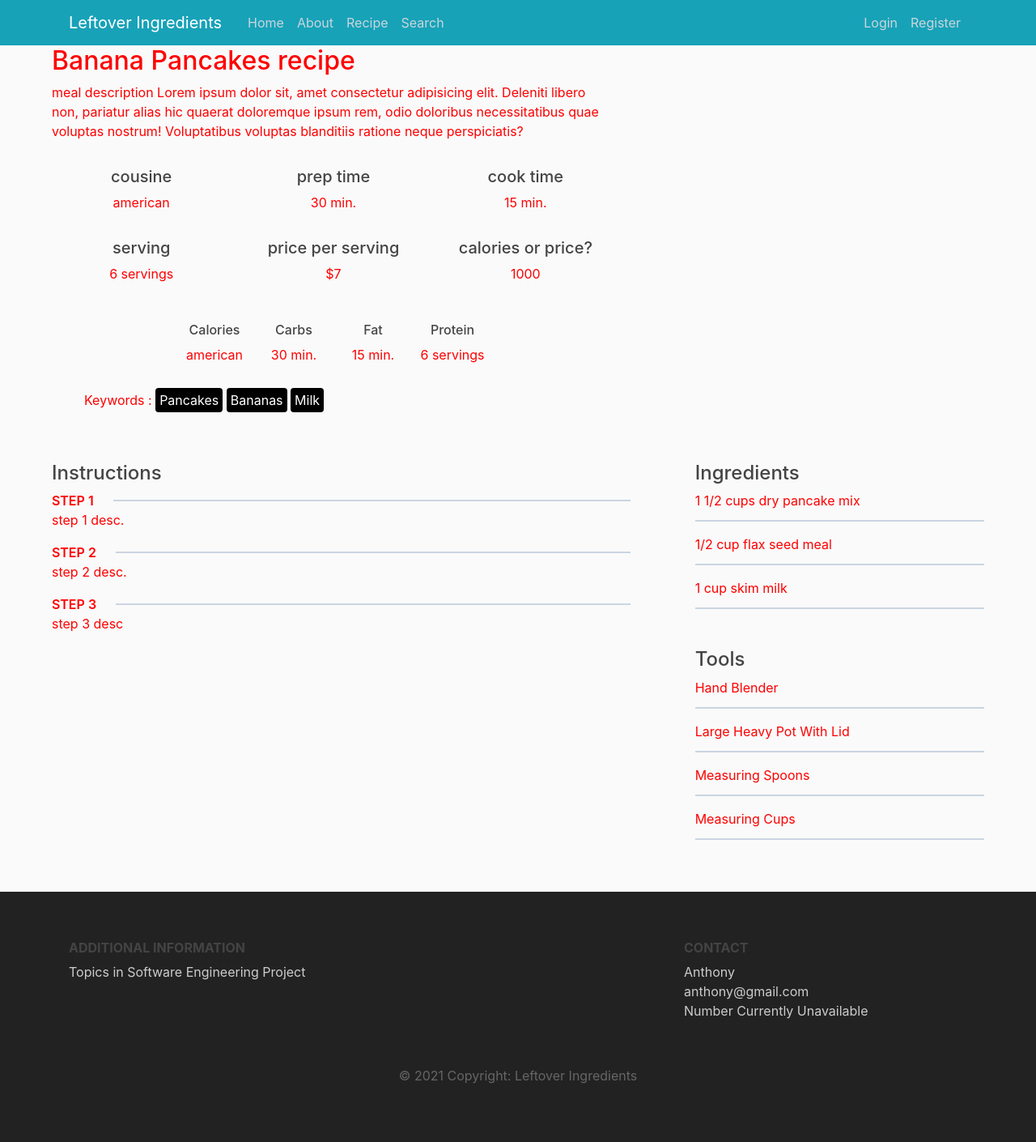
After one commit to CSC-456000-Team/Leftover-Ingredients-, a Django app: page /singleRecipe/ in a window 1280 px wide. The commit adds this page. Shown: the whole page at 81% size. Run offline with Django 3.2, Linux system fonts and the light colour scheme; some libraries are stand-ins or nearby versions.

Commit message:
added single recipe page

```diff
--- a/main/static/main/main.css
+++ b/main/static/main/main.css
@@ -12,6 +12,7 @@ h5,
 h6 {
 	color: #444444;
 }
+
 
 ul {
 	margin: 0;
@@ -404,6 +405,131 @@ a.article-title:hover {
 	color: #1da3c5;
 }
 
+.test h2 {
+	color: red;
+}
+
+/***************
+Recipe Page CSS
+***************/
+
+.recipe-page {
+    width: 90vw;
+    color:red;
+    margin: 0 auto;
+}
+
+.recipe-hero {
+    display: grid;
+    gap: 3rem;
+  }
+.recipe-hero-img {
+    height: 350px;
+    padding: 5px;
+    border-radius: 1rem;
+    margin-left: auto;
+    margin-right: auto;
+
+  }
+.recipe-icons {
+    display: grid;
+    grid-template-columns: repeat(3, 1fr);
+    gap: 1rem;
+    margin: 2rem 0;
+    text-align: center;
+  }
+
+.recipe-nutrition {
+  display: grid;
+  grid-template-columns: repeat(4, 1fr);
+  gap: 1rem;
+  margin-top: 2rem;
+  margin-left: 10rem;
+  margin-right: 10rem;
+
+  align-items: center;
+  text-align: center;
+}
+
+.recipe-tags {
+    display: flex;
+    align-items: center;
+    flex-wrap: wrap;
+
+  }
+
+ul#horizontal-list {
+	min-width: 696px;
+	list-style: none;
+	}
+
+ul#horizontal-list li {
+    background-color: black;
+    border-radius: 0.25rem;
+    color: white;
+	display: inline;
+    text-align: center;
+    padding: 5px;
+    text-transform: capitalize;
+
+}
+
+@media screen and (min-width: 992px) {
+    .recipe-hero {
+      grid-template-columns: 4fr 5fr;
+      align-items: center;
+    }
+  }
+
+.recipe-content {
+    padding: 3rem 0;
+    display: grid;
+    gap: 2rem 5rem;
+}
+
+@media screen and (min-width: 992px) {
+    .recipe-content {
+      grid-template-columns: 2fr 1fr;
+    }
+}
+
+.single-instruction header {
+    display: grid;
+    grid-template-columns: auto 1fr;
+    gap: 1.5rem;
+    align-items: center;
+
+}
+
+.single-instruction header p {
+  text-transform: uppercase;
+  font-weight: 600;
+  margin-bottom: 0;
+}
+
+.single-instruction header div {
+  height: 2px;
+  background: #cbd5e1;
+}
+
+.second-column {
+    display: grid;
+    row-gap: 2rem;
+  }
+
+.single-ingredient {
+  border-bottom: 2px solid #cbd5e1;
+  padding-bottom: 0.75rem;
+}
+
+.single-tool {
+  border-bottom: 2px solid #cbd5e1;
+  padding-bottom: 0.75rem;
+  text-transform: capitalize;
+}
+
+
+
 /* Index Page Search Bar Section*/
 #index-header {
 	position: relative;
--- /dev/null
+++ b/main/templates/main/singleRecipe.html
@@ -0,0 +1,122 @@
+{% extends "main/base.html" %} {% block content %}
+<div class="recipe-page">
+    <section class="recipe-hero">
+     <!-- <img src="./images/bg1.jpg" class="img recipe-hero-img" /> -->
+      <article class="test">
+        <h2>Banana Pancakes recipe</h2>
+        <p>
+          meal description Lorem ipsum dolor sit, amet consectetur adipisicing elit. Deleniti libero non, pariatur alias hic quaerat doloremque ipsum rem, odio doloribus necessitatibus quae voluptas nostrum! Voluptatibus voluptas blanditiis ratione neque perspiciatis?
+        </p>
+        <div class="recipe-icons">
+          <article>
+            <h5>cousine</h5>
+            <p>american</p>
+          </article>
+          <article>
+            <h5>prep time</h5>
+            <p>30 min.</p>
+          </article>
+          <article>
+            <h5>cook time</h5>
+            <p>15 min.</p>
+          </article>
+          <article>
+            <h5>serving</h5>
+            <p>6 servings</p>
+          </article>
+          <article>
+            <h5>price per serving</h5>
+            <p>$7</p>
+          </article>
+          <article>
+            <h5>calories or price?</h5>
+            <p>1000</p>
+          </article>
+        </div>
+        <div class="recipe-nutrition">
+          <article>
+            <h6>Calories</h6>
+            <p>american</p>
+          </article>
+          <article>
+            <h6>Carbs</h6>
+            <p>30 min.</p>
+          </article>
+          <article>
+            <h6>Fat</h6>
+            <p>15 min.</p>
+          </article>
+          <article>
+            <h6>Protein</h6>
+            <p>6 servings</p>
+          </article>
+
+        </div>
+        <p class="recipe-tags">
+          <ul id="horizontal-list">
+            Keywords :
+            <li>Pancakes</li>
+            <li>Bananas</li>
+            <li>Milk</li>
+          </ul>
+
+        </p>
+      </article>
+    </section>
+    <!-- content -->
+    <section class="recipe-content">
+      <article>
+        <h4>Instructions</h4>
+        <!-- single instruction -->
+        <div class="single-instruction">
+          <header>
+            <p>step 1</p>
+            <div></div>
+          </header>
+          <p>
+            step 1 desc.
+          </p>
+        </div>
+        <!-- end of single instruction -->
+        <!-- single instruction -->
+        <div class="single-instruction">
+          <header>
+            <p>step 2</p>
+            <div></div>
+          </header>
+          <p>
+            step 2 desc.
+          </p>
+        </div>
+        <!-- end of single instruction -->
+        <!-- single instruction -->
+        <div class="single-instruction">
+          <header>
+            <p>step 3</p>
+            <div></div>
+          </header>
+          <p>
+            step 3 desc
+          </p>
+        </div>
+        <!-- end of single instruction -->
+      </article>
+      <article class="second-column">
+        <div>
+          <h4>Ingredients</h4>
+          <p class="single-ingredient">1 1/2 cups dry pancake mix</p>
+          <p class="single-ingredient">1/2 cup flax seed meal</p>
+          <p class="single-ingredient">1 cup skim milk</p>
+        </div>
+        <div>
+          <h4>Tools</h4>
+          <p class="single-tool">Hand Blender</p>
+          <p class="single-tool">Large Heavy Pot With Lid</p>
+          <p class="single-tool">Measuring Spoons</p>
+          <p class="single-tool">Measuring Cups</p>
+        </div>
+      </article>
+    </section>
+</div>
+
+{% endblock content %}  {% block team-members %}{% endblock team-members %}
--- a/recipe/urls.py
+++ b/recipe/urls.py
@@ -5,4 +5,5 @@ from . import views
 urlpatterns = [
     path("recipe/", views.recipe, name="recipe-home"),
     path("search/", views.search, name="recipe-search"),
+    path("singleRecipe/", views.singleRecipe, name="recipe-singleRecipe"),
 ]
--- a/recipe/views.py
+++ b/recipe/views.py
@@ -44,3 +44,6 @@ def search(request):
         )
     else:
         return render(request, "main/search.html", {"title": "Search"})
+
+def singleRecipe(request):
+    return render(request, "main/singleRecipe.html", {"title": "singleRecipe"})
```
